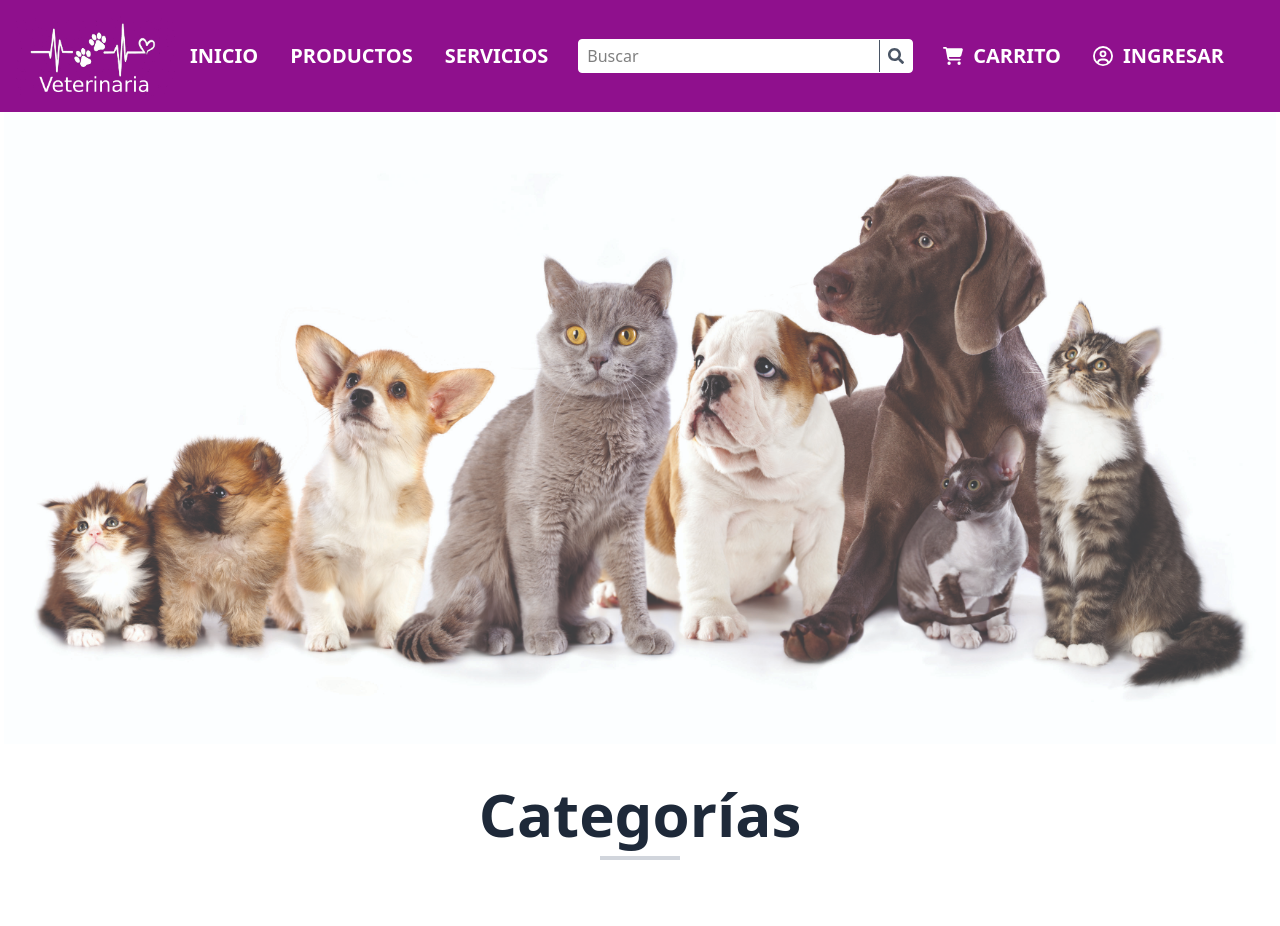
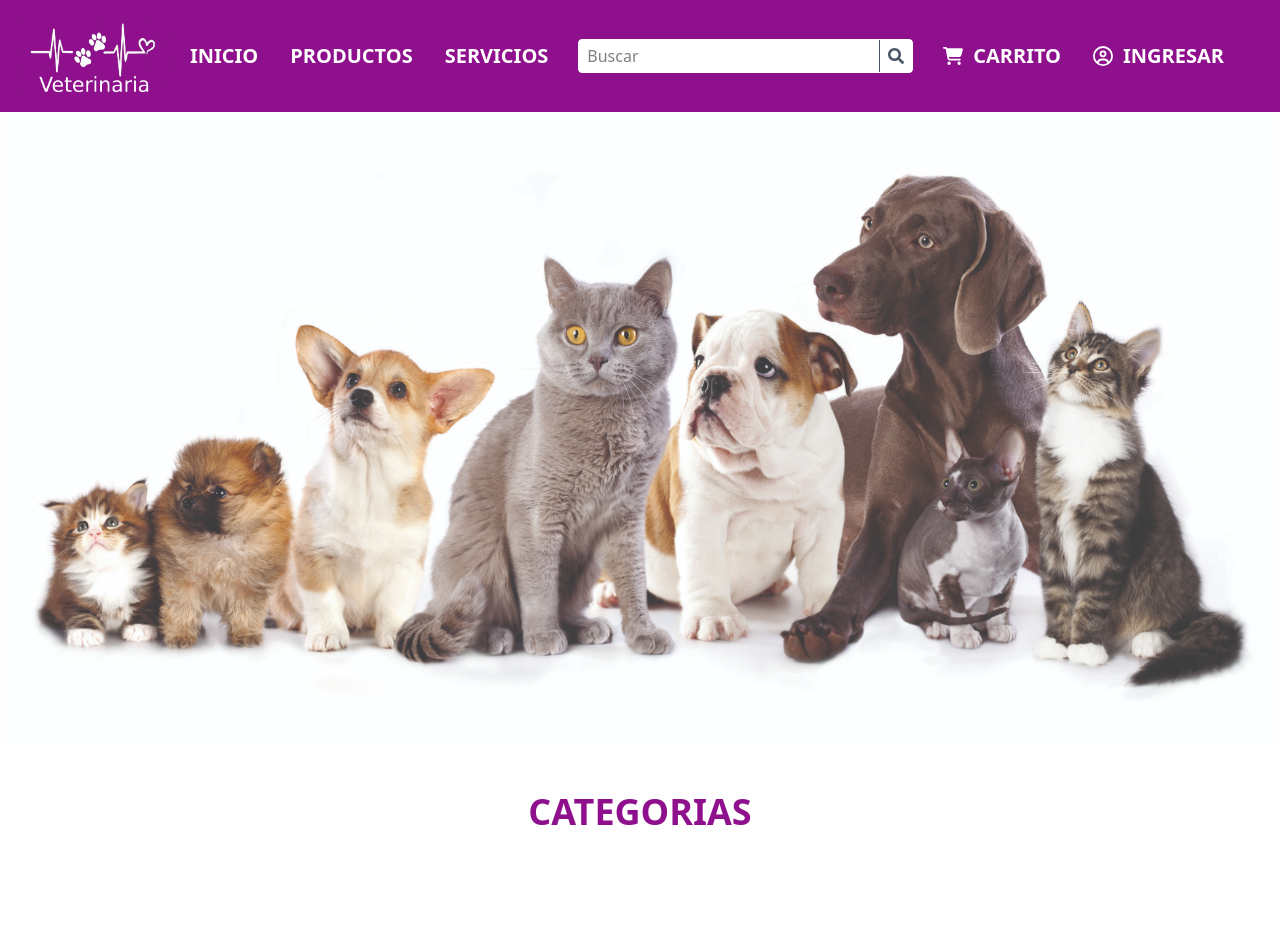
Before and after one commit to jonapadin/AppVeterinaria, a React (Vite) app: page /categoria in a window 1280 px wide. Shown: the top 926 px of the page. Built offline with nearby package versions, Linux system fonts and the light colour scheme.

Commit message:
detalles de diseño de texto

```diff
--- a/src/components/PetsInformation/MedicalRecord.tsx
+++ b/src/components/PetsInformation/MedicalRecord.tsx
@@ -62,9 +62,9 @@ export default function AcordeonMascotas() {
 
   return (
     <div className="max-w-2xl mx-auto py-52 px-4">
-      <h4 className="mb-6 text-2xl font-bold flex items-center gap-2 text-gray-800">
-        <i className="bi bi-paw"></i> Mis Mascotas
-      </h4>
+       <h2 className="text-center text-xl lg:text-4xl font-extrabold text-[#8F108D] my-12 ">
+                    MIS MASCOTAS
+                </h2>
 
       <div className="space-y-3">
         {mascotas.map((mascota, index) => (
--- a/src/components/categoria/Categorias.tsx
+++ b/src/components/categoria/Categorias.tsx
@@ -39,10 +39,10 @@ const Categorias = () => {
 
           {/* Título */}
           <div className="text-center my-10">
-            <h2 className="text-4xl sm:text-5xl md:text-6xl font-extrabold text-gray-800">
-              Categorías
-            </h2>
-            <div className="w-20 h-1 bg-gray-300 mx-auto mt-3"></div>
+              <h2 className="text-center text-xl lg:text-4xl font-extrabold text-[#8F108D] my-12 ">
+                    CATEGORIAS
+                </h2>
+
           </div>
 
           {/* Lista de categorías RESPONSIVA */}
```
